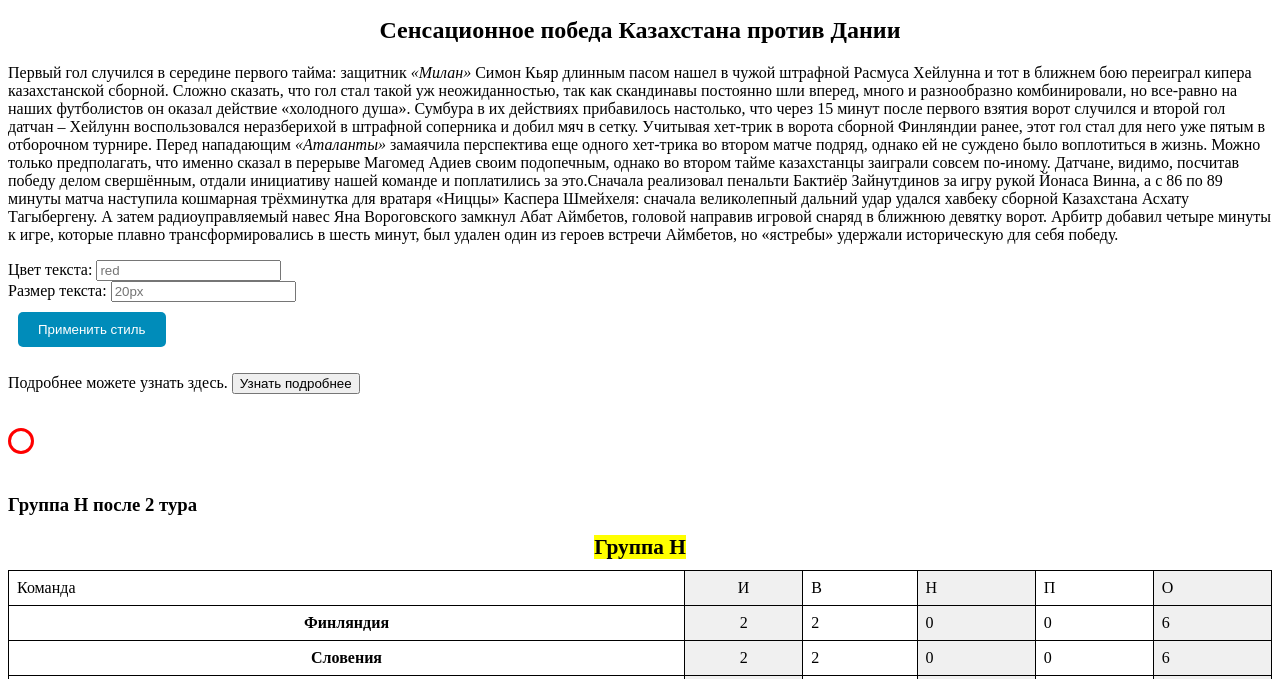
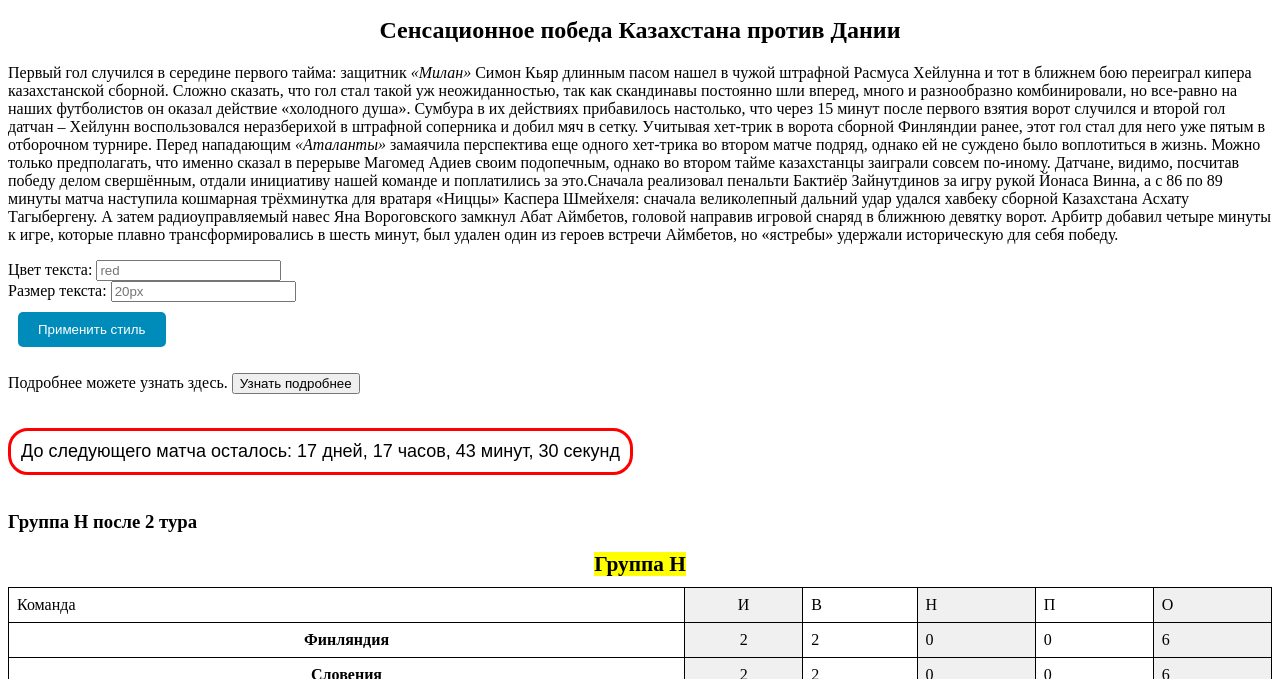
Before and after one commit to aseterkhanuly/skills-github-pages, a plain HTML site: page index.html in a window 1280 px wide. Shown: the part 121-800 px from the top of the page. Drawn offline with nearby package versions, Linux system fonts and the light colour scheme.

Commit message:
index.html

```diff
--- a/index.html
+++ b/index.html
@@ -139,7 +139,7 @@
 </div>
 </div>
 <canvas id="footballCanvas" width="500" height="300" style="border:1px solid #000000; display:block; margin:auto;"></canvas>
-<script src="Javascript\script.js"></script>
+<script src="script.js"></script>
 
 <script>
 
```
